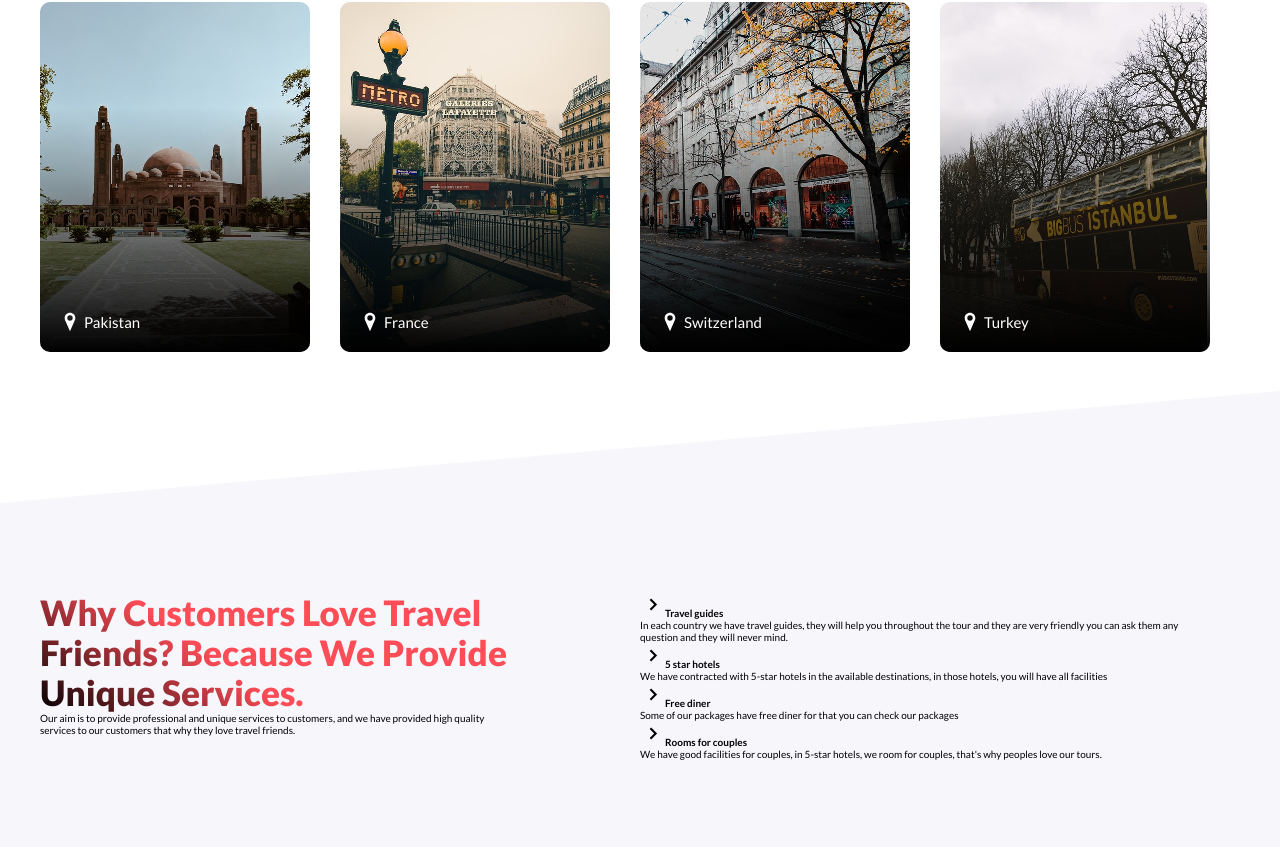
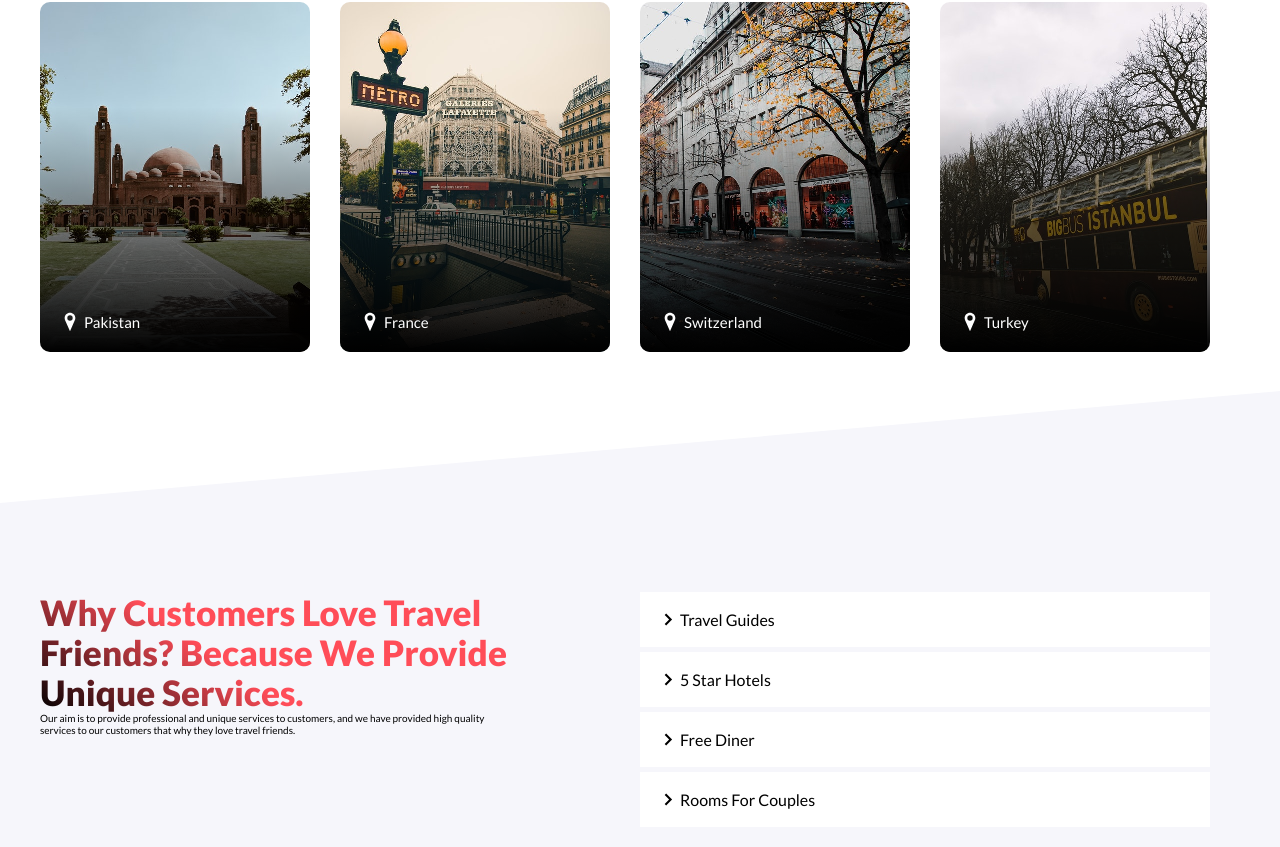
Before and after one commit to viettu2k/travel-website, a React (Create React App) app: page / in a window 1280 px wide. Shown: the part 1483-2330 px from the top of the page. Built offline with nearby package versions, Linux system fonts and the light colour scheme.

Commit message:
styles services

```diff
--- a/src/scss/components/_services.scss
+++ b/src/scss/components/_services.scss
@@ -24,4 +24,24 @@
             line-height: 2.7rem;
         }
     }
+    &__list {
+        margin-bottom: 0.5rem;
+        &__heading {
+            background: $white;
+            font-size: 1.6rem;
+            font-weight: 400;
+            cursor: pointer;
+            padding: 1.5rem;
+            @include align(flex, null, center, null);
+            text-transform: capitalize;
+        }
+        &__details {
+            max-height: 0;
+            overflow: hidden;
+            font-size: 1.5rem;
+            padding-left: 3.5rem;
+            padding-right: 3.5rem;
+            line-height: 2.3rem;
+        }
+    }
 }
```
Also changed, not shown: src/main.css.
